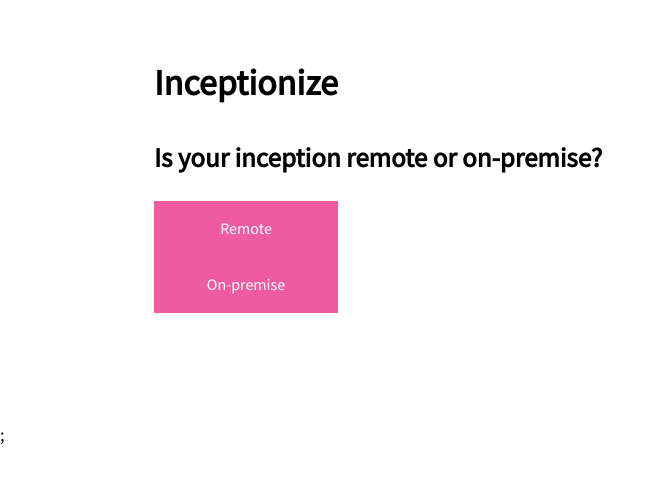
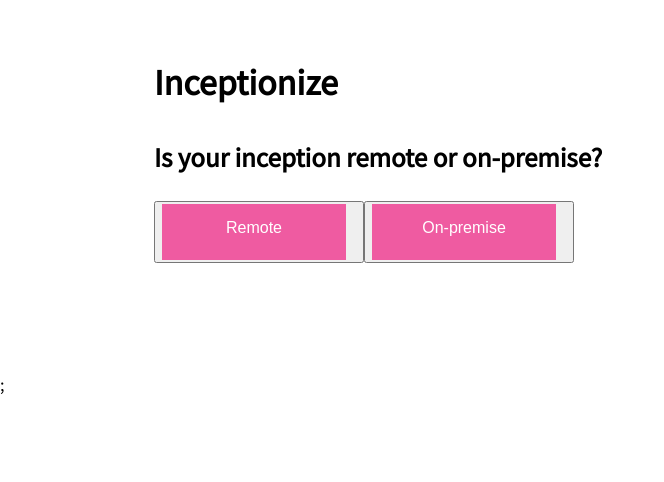
Before and after one commit to Inceptionize/inceptionize, a Next.js app: page /remote in a window 1280 px wide. Shown: the top 482 px of the page, without its empty margins (0-664 px from the left). Built offline with nearby package versions, Linux system fonts and the light colour scheme.

Commit message:
#16 Set remotness boolean

```diff
--- a/pages/remote.tsx
+++ b/pages/remote.tsx
@@ -9,16 +9,20 @@ function Remote(): ReactElement {
   return (
     <Layout>
       <h2>Is your inception remote or on-premise?</h2>
-      <div
-        onClick={(): any => {
+      <button
+        onClick={(): void => {
           setRemoteness(true);
         }}
       >
         <DecisionButton href="/choice" text="Remote" />
-      </div>
-      <div>
+      </button>
+      <button
+        onClick={(): void => {
+          setRemoteness(false);
+        }}
+      >
         <DecisionButton href="/choice" text="On-premise" />
-      </div>
+      </button>
     </Layout>
   );
 }
```
Also changed, not shown: 1 other file (tests, documents, lock files or other folders).
